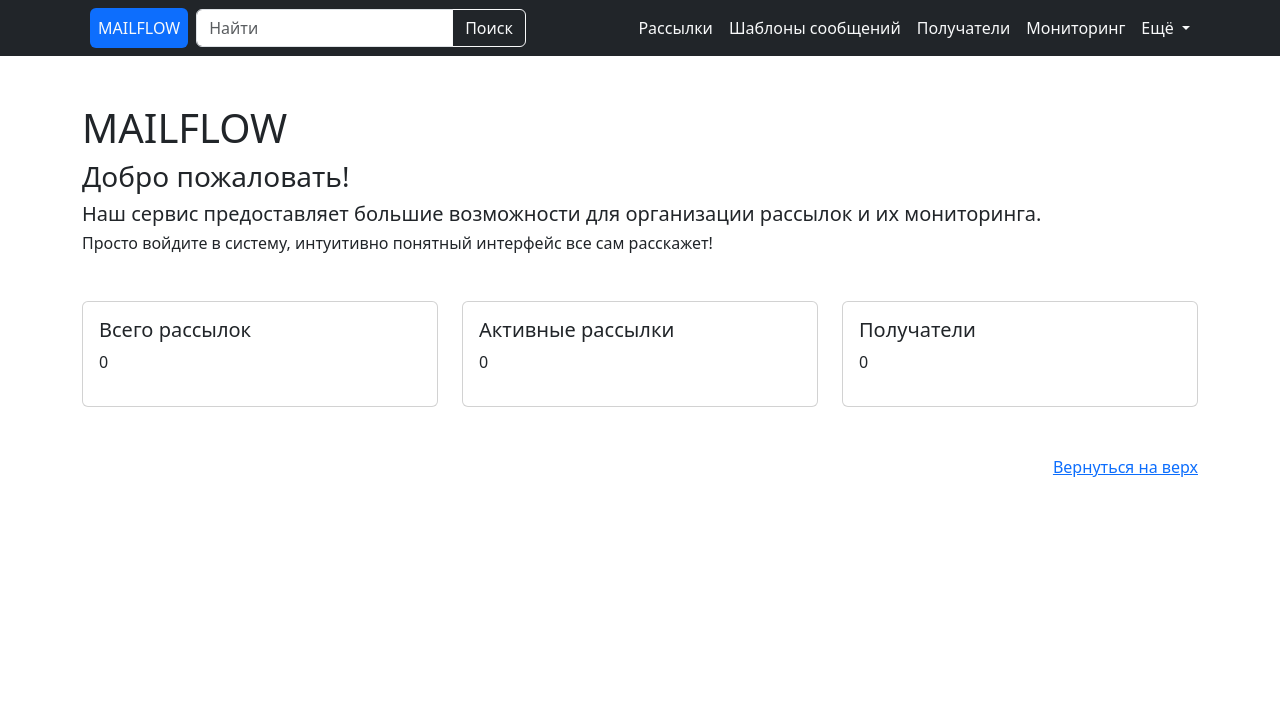
After one commit to vadimsemenov53-crypto/MAILFLOW, a Django app: page /mailflow/main/ in a window 1280 px wide. The commit adds this page. Shown: the top 719 px of the page. Run offline with Django 5.2, Linux system fonts and the light colour scheme; data that the repository does not hold is empty; some libraries are stand-ins or nearby versions.

Commit message:
add MainView & main.html & path for main

```diff
--- a/mailflow/templates/mailflow/includes/main_menu.html
+++ b/mailflow/templates/mailflow/includes/main_menu.html
@@ -1,18 +1,11 @@
 <nav class="navbar navbar-expand-lg bg-dark" id="slide-nav" role="navigation">
     <div class="container">
-        <a class="navbar-brand text-light" href="#">MAILFLOW</a>
-
-        {% if request.resolver_match.url_name == 'mailings_list' %}
-        <a class="nav-link text-light mx-2" href="{% url 'mailflow:mailings_create' %}">Добавить рассылку</a>
-        {% endif %}
-
-        {% if request.resolver_match.url_name == 'recipients_list' %}
-        <a class="nav-link text-light mx-2" href="{% url 'mailflow:recipients_create' %}">Добавить получателя</a>
-        {% endif %}
-
-        {% if request.resolver_match.url_name == 'message_list' %}
-        <a class="nav-link text-light mx-2" href="{% url 'mailflow:message_create' %}">Добавить сообщение</a>
-        {% endif %}
+        <ul class="navbar-nav nav-pills">
+                <li class="nav-item mx-2">
+                    <a class="nav-link {% if request.resolver_match.url_name == 'main_page' %}active{% endif %} text-light"
+                       href="{% url 'mailflow:main_page' %}">MAILFLOW</a>
+                </li>
+        </ul>
 
         <!-- Кнопка для мобильной версии -->
         <button class="navbar-toggler" type="button" data-bs-toggle="collapse" data-bs-target="#slidemenu"
@@ -28,6 +21,19 @@
                     <button class="btn btn-outline-light" type="submit">Поиск</button>
                 </div>
             </form>
+
+
+            {% if request.resolver_match.url_name == 'mailings_list' %}
+            <a class="nav-link text-light mx-5" href="{% url 'mailflow:mailings_create' %}">Добавить рассылку</a>
+            {% endif %}
+
+            {% if request.resolver_match.url_name == 'recipients_list' %}
+            <a class="nav-link text-light mx-5" href="{% url 'mailflow:recipients_create' %}">Добавить получателя</a>
+            {% endif %}
+
+            {% if request.resolver_match.url_name == 'message_list' %}
+            <a class="nav-link text-light mx-5" href="{% url 'mailflow:message_create' %}">Добавить сообщение</a>
+            {% endif %}
 
             <!-- Основное меню -->
             <ul class="navbar-nav nav-pills ms-auto">
--- /dev/null
+++ b/mailflow/templates/mailflow/main.html
@@ -0,0 +1,47 @@
+{% extends "mailflow/base.html" %}
+
+{% block content %}
+
+<div class="container mt-5">
+
+    <h1>MAILFLOW</h1>
+    <h3>Добро пожаловать!</h3>
+    <h5>Наш сервис предоставляет большие возможности для организации рассылок и их мониторинга.</h5>
+    <h6>Просто войдите в систему, интуитивно понятный интерфейс все сам расскажет!</h6>
+
+    <div class="row mt-5">
+
+        <div class="col-md-4">
+            <div class="card">
+                <div class="card-body">
+                    <h5>Всего рассылок</h5>
+                    <p>{{ total_mailings }}</p>
+                </div>
+            </div>
+        </div>
+
+
+        <div class="col-md-4">
+            <div class="card">
+                <div class="card-body">
+                    <h5>Активные рассылки</h5>
+                    <p>{{ active_mailings }}</p>
+                </div>
+            </div>
+        </div>
+
+
+        <div class="col-md-4">
+            <div class="card">
+                <div class="card-body">
+                    <h5>Получатели</h5>
+                    <p>{{ total_recipients }}</p>
+                </div>
+            </div>
+        </div>
+
+    </div>
+
+</div>
+
+{% endblock %}
--- a/mailflow/urls.py
+++ b/mailflow/urls.py
@@ -19,12 +19,15 @@
     NewsLetterStartView,
     AttemptedMailingListView,
     AttemptedMailingDetailView,
-    AttemptedMailingDeleteView
+    AttemptedMailingDeleteView,
+    MainView,
 )
 
 app_name = MailflowConfig.name
 
 urlpatterns = [
+    path('main/', MainView.as_view(), name='main_page'),
+
     path('mailings/', NewsLetterListView.as_view(), name='mailings_list'),
     path('mailings/create/', NewsLetterCreateView.as_view(), name='mailings_create'),
     path('mailings/<int:pk>/', NewsLetterDetailView.as_view(), name='mailings_detail'),
--- a/mailflow/views.py
+++ b/mailflow/views.py
@@ -1,6 +1,7 @@
 from django.shortcuts import get_object_or_404, redirect
 from django.urls import reverse, reverse_lazy
-from django.views.generic import CreateView, DeleteView, DetailView, ListView, UpdateView, View
+from django.views.generic import CreateView, DeleteView, DetailView, ListView, UpdateView, View, TemplateView
+from django.utils import timezone
 
 from mailflow.models import AttemptedMailing, Message, NewsLetter, NewsLetterRecipient
 from mailflow.forms import NewsLetterForm, NewsLetterRecipientForm, MessageForm
@@ -8,6 +9,28 @@
 from mailflow.services import send_newsletter
 
 # Create your views here.
+class MainView(TemplateView):
+    template_name = 'mailflow/main.html'
+
+    def get_context_data(self, **kwargs):
+        context = super().get_context_data(**kwargs)
+        now = timezone.now()
+
+        context["total_mailings"] = NewsLetter.objects.count()
+
+        for newsletter in NewsLetter.objects.all():
+            newsletter.update_status()
+
+        context["active_mailings"] = NewsLetter.objects.filter(
+            time_start__lte=now,
+            time_stop__gte=now,
+            status=NewsLetter.ST_LAUNCHED
+        ).count()
+
+        context["total_recipients"] = NewsLetterRecipient.objects.count()
+
+        return context
+
 
 
 class NewsLetterListView(ListView):
```
